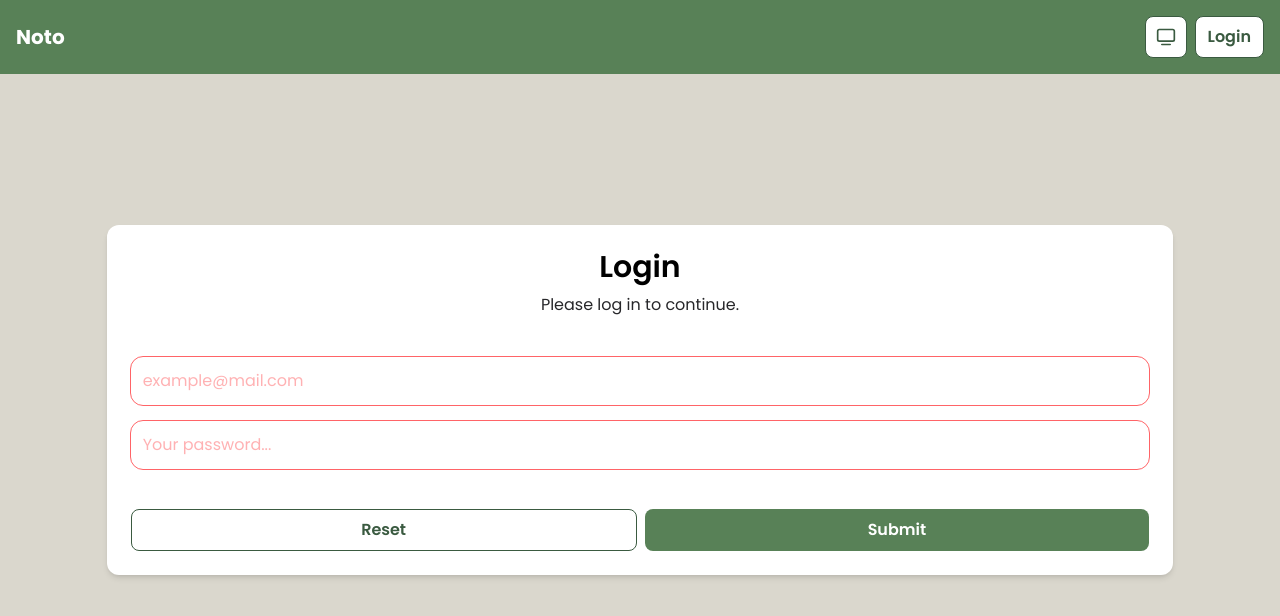
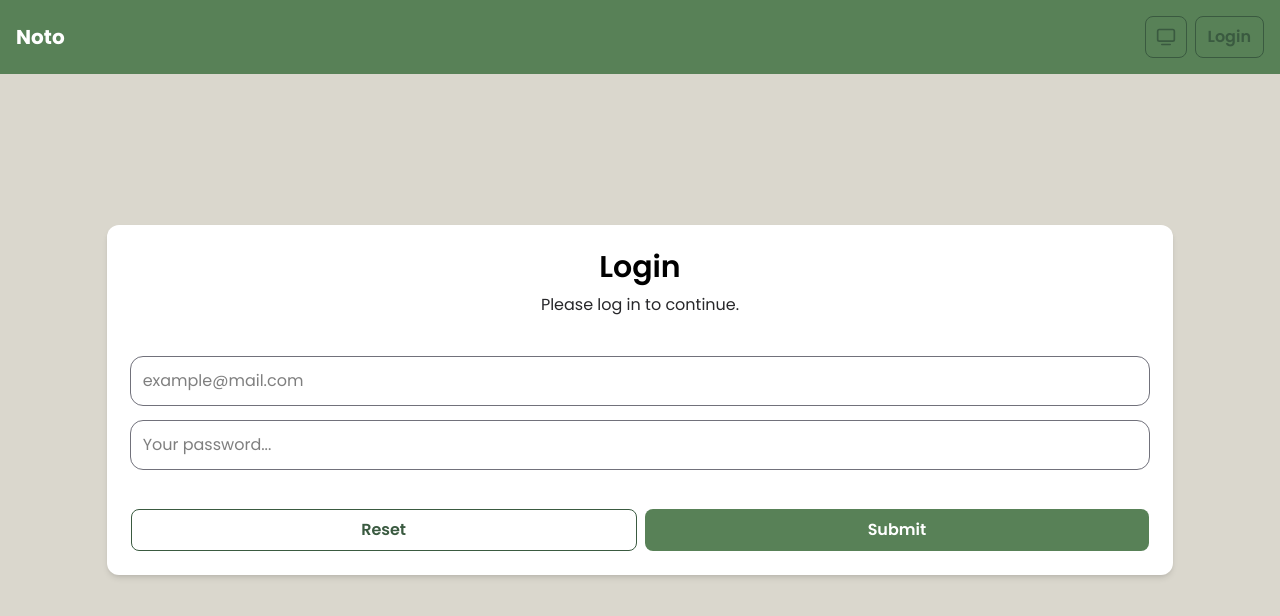
Before and after one commit to attaryu/aksamedia-frontend-test, a Next.js app: page /login in a window 1280 px wide. Shown: the top 616 px of the page. Built offline with nearby package versions, Linux system fonts and the light colour scheme.

Commit message:
fix: update button styles for improved dark mode support and refine input class handling

```diff
--- a/src/components/Button.tsx
+++ b/src/components/Button.tsx
@@ -11,9 +11,9 @@ interface Props
 const buttonStyles = cva('py-2 px-3 font-semibold rounded-lg', {
 	variants: {
 		variant: {
-			primary: 'bg-primary-300 text-white dark:bg-zinc-900 dark:text-white',
+			primary: 'bg-primary-300 text-white dark:bg-zinc-950 dark:text-white',
 			secondary:
-				'bg-white border border-primary-400 text-primary-400 dark:bg-zinc-900 dark:text-white dark:border-zinc-700',
+				'border border-primary-400 text-primary-400 dark:text-zinc-300 dark:border-zinc-300',
 		},
 	},
 	defaultVariants: {
--- a/src/components/Input.tsx
+++ b/src/components/Input.tsx
@@ -9,7 +9,7 @@ export function Input({ className, ...props }: Props) {
 		<input
 			{...props}
 			className={tailwindMerge(
-				'p-3 outline outline-zinc-500 dark:text-white dark:placeholder:text-zinc-600  dark:outline-zinc-600 rounded-xl invalid:outline-red-400 invalid:text-red-400 focus:valid:outline-primary-300 focus:valid:text-primary-300',
+				'p-3 outline outline-zinc-500 dark:text-white dark:placeholder:text-zinc-600  dark:outline-zinc-600 rounded-xl focus:invalid:outline-red-400 focus:invalid:text-red-400 focus:valid:outline-primary-300 focus:valid:text-primary-300',
 				className
 			)}
 		/>
```
